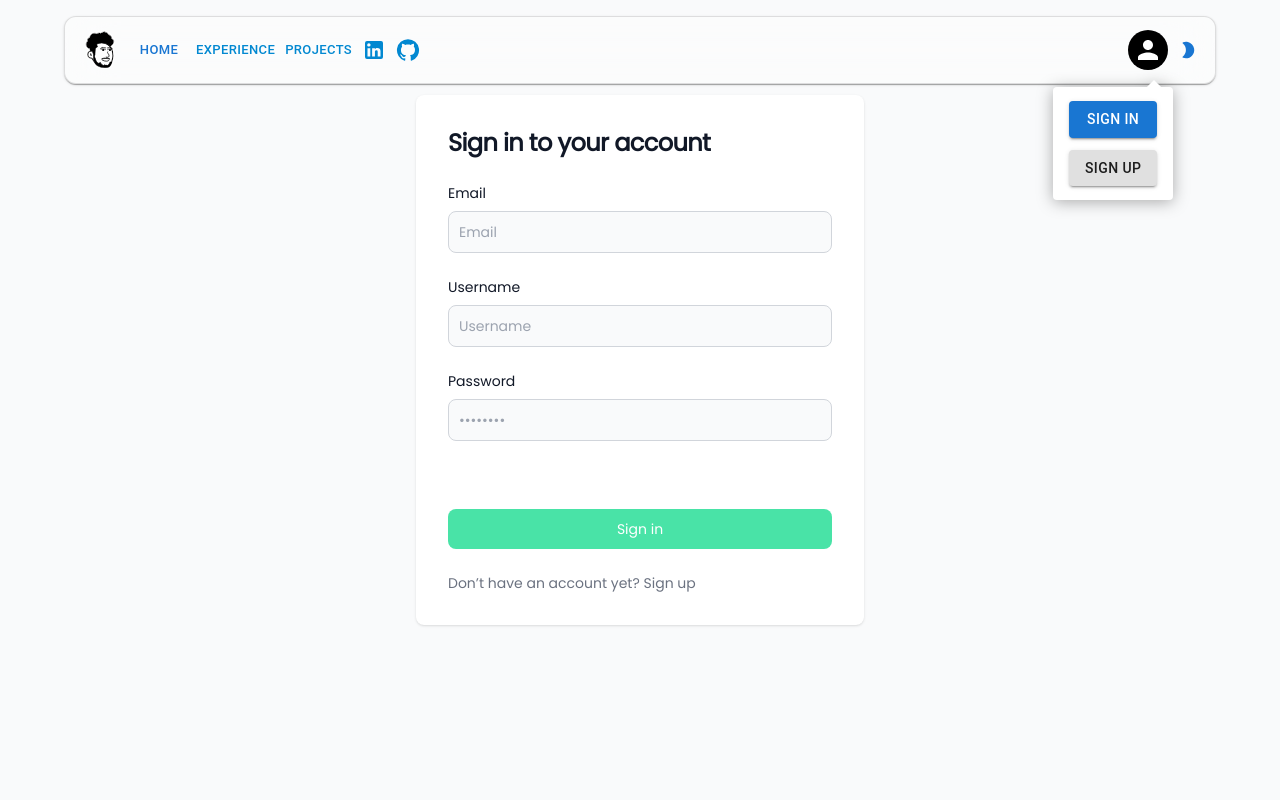
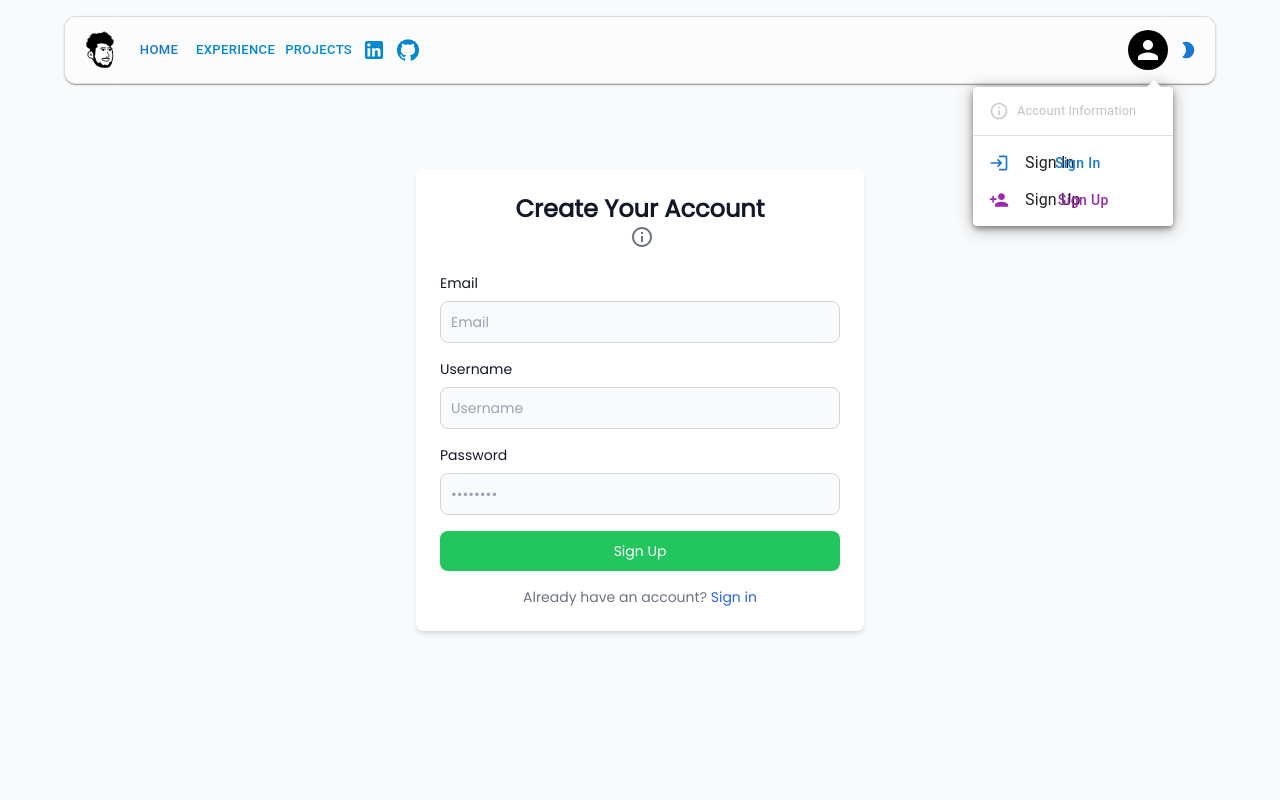
Before and after one commit to Roba-Geleta/frontend, a React (Vite) app: page /register in a window 1280 px wide. Both pictures are taken after a click on the button 1148 px from the left and 50 px from the top of the page. Shown: the top 800 px of the page. Built offline with nearby package versions, Linux system fonts and the light colour scheme; no server answers.

Commit message:
update the styling for login and register pages

```diff
--- a/src/Components/AppAppBar/AppAppBar.tsx
+++ b/src/Components/AppAppBar/AppAppBar.tsx
@@ -1,4 +1,4 @@
-import React, { useState, MouseEvent } from "react";
+import React, { useState, MouseEvent, useContext } from "react";
 import { Link } from "react-router-dom";
 import { styled, alpha } from "@mui/material/styles";
 import {
@@ -23,10 +23,15 @@ import AccountCircleIcon from "@mui/icons-material/AccountCircle";
 import AlternateEmailIcon from "@mui/icons-material/AlternateEmail";
 import LinkedInIcon from "@mui/icons-material/LinkedIn";
 import GitHubIcon from "@mui/icons-material/GitHub";
+import InfoOutlinedIcon from "@mui/icons-material/InfoOutlined";
+import LogoutIcon from "@mui/icons-material/Logout";
+import LoginIcon from "@mui/icons-material/Login";
+import PersonAddIcon from "@mui/icons-material/PersonAdd";
 
 import RobaLogo from "../RobaLogo/RobaLogo";
 import ToggleColorMode from "../ToggleColorMode/ToggleColorMode";
 import { useAuth } from "../../Context/userAuth";
+import { ThemeContext } from "../../Context/ThemeContext";
 
 // Helper Functions
 const stringToColor = (string: string): string => {
@@ -70,6 +75,7 @@ const AppAppBar: React.FC = () => {
   const [drawerOpen, setDrawerOpen] = useState(false);
   const [anchorEl, setAnchorEl] = useState<null | HTMLElement>(null);
   const { isLoggedIn, user, logoutUser } = useAuth();
+  const { mode } = useContext(ThemeContext);
 
   const isMenuOpen = Boolean(anchorEl);
 
@@ -88,57 +94,90 @@ const AppAppBar: React.FC = () => {
 
   // Menu Items for Authenticated Users
   const authenticatedMenu: React.ReactElement[] = [
-    <MenuItem key="username" className="flex flex-row" disabled>
+    <MenuItem key="username" disabled>
       <ListItemIcon>
         <AccountCircleIcon fontSize="small" />
       </ListItemIcon>
-      <ListItemText>{user?.userName}</ListItemText>
+      <ListItemText
+        primary={user?.userName}
+        primaryTypographyProps={{
+          color: "text.primary",
+          fontSize: "0.9rem",
+        }}
+      />
     </MenuItem>,
-    <MenuItem key="email" className="flex flex-row" disabled>
+    <MenuItem key="email" disabled>
       <ListItemIcon>
-        <AlternateEmailIcon fontSize="inherit" />
+        <AlternateEmailIcon fontSize="small" />
       </ListItemIcon>
-      <ListItemText sx={{ fontSize: "0.7rem" }}>{user?.email}</ListItemText>
+      <ListItemText
+        primary={user?.email}
+        primaryTypographyProps={{
+          color: "text.secondary",
+          fontSize: "0.8rem",
+        }}
+      />
     </MenuItem>,
     <Divider key="divider" />,
-    <MenuItem key="sign-out">
-      <Button
-        color="error"
-        variant="contained"
-        onClick={() => {
-          logoutUser();
-          handleMenuClose();
+    <MenuItem
+      key="sign-out"
+      onClick={() => {
+        logoutUser();
+        handleMenuClose();
+      }}
+    >
+      <ListItemIcon>
+        <LogoutIcon fontSize="small" color="error" />
+      </ListItemIcon>
+      <ListItemText
+        primary="Sign out"
+        primaryTypographyProps={{
+          color: "error.main",
+          fontWeight: "medium",
         }}
-        fullWidth
-      >
-        Sign out
-      </Button>
+      />
     </MenuItem>,
   ];
 
   // Menu Items for Unauthenticated Users
   const unauthenticatedMenu: React.ReactElement[] = [
-    <MenuItem key="login">
-      <Link to="/login" className="hover:text-darkBlue w-full">
+    <MenuItem key="login" onClick={handleMenuClose}>
+      <ListItemIcon>
+        <LoginIcon fontSize="small" color="primary" />
+      </ListItemIcon>
+      <ListItemText primary="Sign In" />
+      <Link to="/login" className="w-full">
         <Button
           color="primary"
-          variant="contained"
+          variant="text"
           fullWidth
-          onClick={handleMenuClose}
+          sx={{
+            textTransform: "none",
+            justifyContent: "flex-start",
+            padding: 0,
+          }}
         >
           Sign In
         </Button>
       </Link>
     </MenuItem>,
-    <MenuItem key="register">
+    <MenuItem key="register" onClick={handleMenuClose}>
+      <ListItemIcon>
+        <PersonAddIcon fontSize="small" color="secondary" />
+      </ListItemIcon>
+      <ListItemText primary="Sign Up" />
       <Link to="/register" className="w-full">
         <Button
-          color="inherit"
-          variant="contained"
+          color="secondary"
+          variant="text"
           fullWidth
-          onClick={handleMenuClose}
+          sx={{
+            textTransform: "none",
+            justifyContent: "flex-start",
+            padding: 0,
+          }}
         >
-          Sign up
+          Sign Up
         </Button>
       </Link>
     </MenuItem>,
@@ -247,11 +286,12 @@ const AppAppBar: React.FC = () => {
               onClose={handleMenuClose}
               onClick={handleMenuClose}
               PaperProps={{
-                elevation: 0,
+                elevation: 4,
                 sx: {
                   overflow: "visible",
                   filter: "drop-shadow(0px 2px 8px rgba(0,0,0,0.32))",
                   mt: 1.5,
+                  minWidth: 200, // Set a minimum width
                   "& .MuiAvatar-root": {
                     width: 32,
                     height: 32,
@@ -270,17 +310,38 @@ const AppAppBar: React.FC = () => {
                     transform: "translateY(-50%) rotate(45deg)",
                     zIndex: 0,
                   },
-                  backgroundColor: "background.paper",
-                  "& .MuiMenu-paper": {
-                    // Ensuring dark mode for the menu
-                    backgroundColor: "gray-800",
-                  },
+                  backgroundColor:
+                    mode === "dark" ? "#1f2937" : "background.paper", // Adjust based on mode
                 },
               }}
               transformOrigin={{ horizontal: "right", vertical: "top" }}
               anchorOrigin={{ horizontal: "right", vertical: "bottom" }}
             >
-              {isLoggedIn() ? authenticatedMenu : unauthenticatedMenu}
+              {/* Info Tooltip */}
+              <MenuItem disabled>
+                <Tooltip
+                  title="Currently, the Account system is used to interact with the Financial Modeling Prep (FMP) API and to store/manage stock portfolios and comments."
+                  arrow
+                  placement="right"
+                >
+                  <InfoOutlinedIcon
+                    fontSize="small"
+                    sx={{
+                      color: mode === "dark" ? "grey.400" : "grey.600",
+                      mr: 1,
+                    }}
+                  />
+                </Tooltip>
+                <ListItemText
+                  primary="Account Information"
+                  primaryTypographyProps={{
+                    color: mode === "dark" ? "grey.300" : "grey.700",
+                    fontSize: "0.8rem",
+                  }}
+                />
+              </MenuItem>
+              <Divider />
+              {user ? authenticatedMenu : unauthenticatedMenu}
             </Menu>
           </Box>
 
--- a/src/Pages/LoginPage/LoginPage.tsx
+++ b/src/Pages/LoginPage/LoginPage.tsx
@@ -1,10 +1,13 @@
+// LoginPage.tsx
+
 import React from "react";
 import * as Yup from "yup";
 import { yupResolver } from "@hookform/resolvers/yup";
 import { useAuth } from "../../Context/userAuth";
 import { useForm } from "react-hook-form";
-
-type Props = {};
+import { Link } from "react-router-dom"; // Import Link for navigation
+import InfoOutlinedIcon from "@mui/icons-material/InfoOutlined"; // Import Info Icon
+import Tooltip from "@mui/material/Tooltip"; // Import Tooltip from MUI
 
 type LoginFormsInputs = {
   userName: string;
@@ -16,7 +19,7 @@ const validation = Yup.object().shape({
   password: Yup.string().required("Password is required"),
 });
 
-const LoginPage = (props: Props) => {
+const LoginPage = () => {
   const { loginUser } = useAuth();
   const {
     register,
@@ -31,20 +34,26 @@ const LoginPage = (props: Props) => {
   };
 
   return (
-    <section className="bg-gray-50 dark:bg-gray-900">
-      <div className="flex flex-col items-center justify-center px-6 py-8 mx-auto md:h-screen lg:py-0">
-        <div className="w-full bg-white rounded-lg shadow dark:border md:mb-20 sm:max-w-md xl:p-0 dark:bg-gray-800 dark:border-gray-700">
-          <div className="p-6 space-y-4 md:space-y-6 sm:p-8">
-            <h1 className="text-xl font-bold leading-tight tracking-tight text-gray-900 md:text-2xl dark:text-white">
+    <section className="bg-gray-50 dark:bg-gray-900 min-h-screen flex items-center justify-center">
+      <div className="w-full max-w-md bg-white dark:bg-gray-800 rounded-lg shadow-md p-6 space-y-6">
+        <div className="text-center">
+          <h1 className="text-2xl font-bold text-gray-900 dark:text-white">
             Sign in to your account
           </h1>
-            <form
-              className="space-y-4 md:space-y-6"
-              onSubmit={handleSubmit(handleLogin)}
+          {/* Info Icon with Tooltip */}
+          <Tooltip
+            title="Currently, the Account system is used to interact with the Financial Modeling Prep (FMP) API and to store/manage stock portfolios and comments."
+            arrow
+            placement="right"
           >
+            <InfoOutlinedIcon className="text-gray-500 dark:text-gray-400 ml-1 cursor-pointer" />
+          </Tooltip>
+        </div>
+        <form className="space-y-4" onSubmit={handleSubmit(handleLogin)}>
+          {/* Username Field */}
           <div>
             <label
-                  htmlFor="email"
+              htmlFor="username"
               className="block mb-2 text-sm font-medium text-gray-900 dark:text-white"
             >
               Username
@@ -52,16 +61,21 @@ const LoginPage = (props: Props) => {
             <input
               type="text"
               id="username"
-                  className="bg-gray-50 border border-gray-300 text-gray-900 sm:text-sm rounded-lg focus:ring-primary-600 focus:border-primary-600 block w-full p-2.5 dark:bg-gray-700 dark:border-gray-600 dark:placeholder-gray-400 dark:text-white dark:focus:ring-blue-500 dark:focus:border-blue-500"
+              className={`bg-gray-50 border ${
+                errors.userName
+                  ? "border-red-500 dark:border-red-400"
+                  : "border-gray-300 dark:border-gray-600"
+              } text-gray-900 dark:text-white sm:text-sm rounded-lg focus:ring-primary-600 focus:border-primary-600 block w-full p-2.5 dark:bg-gray-700`}
               placeholder="Username"
               {...register("userName")}
             />
-                {errors.userName ? (
-                  <p className="text-white">{errors.userName.message}</p>
-                ) : (
-                  ""
+            {errors.userName && (
+              <p className="mt-1 text-sm text-red-600 dark:text-red-400">
+                {errors.userName.message}
+              </p>
             )}
           </div>
+          {/* Password Field */}
           <div>
             <label
               htmlFor="password"
@@ -73,41 +87,37 @@ const LoginPage = (props: Props) => {
               type="password"
               id="password"
               placeholder="••••••••"
-                  className="bg-gray-50 border border-gray-300 text-gray-900 sm:text-sm rounded-lg focus:ring-primary-600 focus:border-primary-600 block w-full p-2.5 dark:bg-gray-700 dark:border-gray-600 dark:placeholder-gray-400 dark:text-white dark:focus:ring-blue-500 dark:focus:border-blue-500"
+              className={`bg-gray-50 border ${
+                errors.password
+                  ? "border-red-500 dark:border-red-400"
+                  : "border-gray-300 dark:border-gray-600"
+              } text-gray-900 dark:text-white sm:text-sm rounded-lg focus:ring-primary-600 focus:border-primary-600 block w-full p-2.5 dark:bg-gray-700`}
               {...register("password")}
             />
-                {errors.password ? (
-                  <p className="text-white">{errors.password.message}</p>
-                ) : (
-                  ""
+            {errors.password && (
+              <p className="mt-1 text-sm text-red-600 dark:text-red-400">
+                {errors.password.message}
+              </p>
             )}
           </div>
-              <div className="flex items-center justify-between">
-                <a
-                  href="#"
-                  className="text-sm text-white font-medium text-primary-600 hover:underline dark:text-primary-500"
-                >
-                  Forgot password?
-                </a>
-              </div>
+          {/* Action Buttons */}
           <button
             type="submit"
-                className="w-full text-white bg-lightGreen hover:bg-primary-700 focus:ring-4 focus:outline-none focus:ring-primary-300 font-medium rounded-lg text-sm px-5 py-2.5 text-center dark:bg-primary-600 dark:hover:bg-primary-700 dark:focus:ring-primary-800"
+            className="w-full text-white bg-green-500 hover:bg-green-600 focus:ring-4 focus:outline-none focus:ring-green-300 font-medium rounded-lg text-sm px-5 py-2.5 text-center dark:bg-green-600 dark:hover:bg-green-700 dark:focus:ring-green-800 transition duration-200"
           >
             Sign in
           </button>
-              <p className="text-sm font-light text-gray-500 dark:text-gray-400">
+          {/* Sign Up Link */}
+          <p className="text-sm font-light text-gray-500 dark:text-gray-400 text-center">
             Don’t have an account yet?{" "}
-                <a
-                  href="#"
-                  className="font-medium text-primary-600 hover:underline dark:text-primary-500"
+            <Link
+              to="/register"
+              className="font-medium text-blue-600 hover:underline dark:text-blue-500"
             >
               Sign up
-                </a>
+            </Link>
           </p>
         </form>
-          </div>
-        </div>
       </div>
     </section>
   );
--- a/src/Pages/RegisterPage/RegisterPage.tsx
+++ b/src/Pages/RegisterPage/RegisterPage.tsx
@@ -1,10 +1,13 @@
+// RegisterPage.tsx
+
 import React from "react";
 import * as Yup from "yup";
 import { yupResolver } from "@hookform/resolvers/yup";
 import { useAuth } from "../../Context/userAuth";
 import { useForm } from "react-hook-form";
-
-type Props = {};
+import { Link } from "react-router-dom";
+import InfoOutlinedIcon from "@mui/icons-material/InfoOutlined";
+import Tooltip from "@mui/material/Tooltip";
 
 type RegisterFormsInputs = {
   email: string;
@@ -13,12 +16,14 @@ type RegisterFormsInputs = {
 };
 
 const validation = Yup.object().shape({
-  email: Yup.string().required("Email is required"),
+  email: Yup.string()
+    .email("Must be a valid email")
+    .required("Email is required"),
   userName: Yup.string().required("Username is required"),
   password: Yup.string().required("Password is required"),
 });
 
-const RegisterPage = (props: Props) => {
+const RegisterPage = () => {
   const { registerUser } = useAuth();
   const {
     register,
@@ -28,22 +33,31 @@ const RegisterPage = (props: Props) => {
     resolver: yupResolver(validation),
   });
 
-  const handleLogin = (form: RegisterFormsInputs) => {
+  const handleRegister = (form: RegisterFormsInputs) => {
     registerUser(form.email, form.userName, form.password);
   };
 
   return (
-    <section className="bg-gray-50 dark:bg-gray-900">
-      <div className="flex flex-col items-center justify-center px-6 py-8 mx-auto md:h-screen lg:py-0">
-        <div className="w-full bg-white rounded-lg shadow dark:border md:mb-20 sm:max-w-md xl:p-0 dark:bg-gray-800 dark:border-gray-700">
-          <div className="p-6 space-y-4 md:space-y-6 sm:p-8">
-            <h1 className="text-xl font-bold leading-tight tracking-tight text-gray-900 md:text-2xl dark:text-white">
-              Sign in to your account
+    <section className="bg-gray-50 dark:bg-gray-900 min-h-screen flex items-center justify-center">
+      <div className="w-full max-w-md bg-white dark:bg-gray-800 rounded-lg shadow-md p-6 space-y-6">
+        <div className="text-center">
+          <h1 className="text-2xl font-bold text-gray-900 dark:text-white">
+            Create Your Account
           </h1>
-            <form
-              className="space-y-4 md:space-y-6"
-              onSubmit={handleSubmit(handleLogin)}
+          {/* Info Icon with Tooltip */}
+          <Tooltip
+            title="Currently, the Account system is used to interact with the Financial Modeling Prep (FMP) API and to store/manage stock portfolios and comments."
+            arrow
+            placement="right"
           >
+            <InfoOutlinedIcon
+              className="text-gray-500 dark:text-gray-400 ml-1 cursor-pointer"
+              aria-label="Information"
+            />
+          </Tooltip>
+        </div>
+        <form className="space-y-4" onSubmit={handleSubmit(handleRegister)}>
+          {/* Email Field */}
           <div>
             <label
               htmlFor="email"
@@ -52,18 +66,23 @@ const RegisterPage = (props: Props) => {
               Email
             </label>
             <input
-                  type="text"
+              type="email"
               id="email"
-                  className="bg-gray-50 border border-gray-300 text-gray-900 sm:text-sm rounded-lg focus:ring-primary-600 focus:border-primary-600 block w-full p-2.5 dark:bg-gray-700 dark:border-gray-600 dark:placeholder-gray-400 dark:text-white dark:focus:ring-blue-500 dark:focus:border-blue-500"
+              className={`bg-gray-50 border ${
+                errors.email
+                  ? "border-red-500 dark:border-red-400"
+                  : "border-gray-300 dark:border-gray-600"
+              } text-gray-900 dark:text-white sm:text-sm rounded-lg focus:ring-primary-600 focus:border-primary-600 block w-full p-2.5 dark:bg-gray-700`}
               placeholder="Email"
               {...register("email")}
             />
-                {errors.email ? (
-                  <p className="text-white">{errors.email.message}</p>
-                ) : (
-                  ""
+            {errors.email && (
+              <p className="mt-1 text-sm text-red-600 dark:text-red-400">
+                {errors.email.message}
+              </p>
             )}
           </div>
+          {/* Username Field */}
           <div>
             <label
               htmlFor="username"
@@ -74,16 +93,21 @@ const RegisterPage = (props: Props) => {
             <input
               type="text"
               id="username"
-                  className="bg-gray-50 border border-gray-300 text-gray-900 sm:text-sm rounded-lg focus:ring-primary-600 focus:border-primary-600 block w-full p-2.5 dark:bg-gray-700 dark:border-gray-600 dark:placeholder-gray-400 dark:text-white dark:focus:ring-blue-500 dark:focus:border-blue-500"
+              className={`bg-gray-50 border ${
+                errors.userName
+                  ? "border-red-500 dark:border-red-400"
+                  : "border-gray-300 dark:border-gray-600"
+              } text-gray-900 dark:text-white sm:text-sm rounded-lg focus:ring-primary-600 focus:border-primary-600 block w-full p-2.5 dark:bg-gray-700`}
               placeholder="Username"
               {...register("userName")}
             />
-                {errors.userName ? (
-                  <p className="text-white">{errors.userName.message}</p>
-                ) : (
-                  ""
+            {errors.userName && (
+              <p className="mt-1 text-sm text-red-600 dark:text-red-400">
+                {errors.userName.message}
+              </p>
             )}
           </div>
+          {/* Password Field */}
           <div>
             <label
               htmlFor="password"
@@ -95,41 +119,37 @@ const RegisterPage = (props: Props) => {
               type="password"
               id="password"
               placeholder="••••••••"
-                  className="bg-gray-50 border border-gray-300 text-gray-900 sm:text-sm rounded-lg focus:ring-primary-600 focus:border-primary-600 block w-full p-2.5 dark:bg-gray-700 dark:border-gray-600 dark:placeholder-gray-400 dark:text-white dark:focus:ring-blue-500 dark:focus:border-blue-500"
+              className={`bg-gray-50 border ${
+                errors.password
+                  ? "border-red-500 dark:border-red-400"
+                  : "border-gray-300 dark:border-gray-600"
+              } text-gray-900 dark:text-white sm:text-sm rounded-lg focus:ring-primary-600 focus:border-primary-600 block w-full p-2.5 dark:bg-gray-700`}
               {...register("password")}
             />
-                {errors.password ? (
-                  <p className="text-white">{errors.password.message}</p>
-                ) : (
-                  ""
+            {errors.password && (
+              <p className="mt-1 text-sm text-red-600 dark:text-red-400">
+                {errors.password.message}
+              </p>
             )}
           </div>
-              <div className="flex items-center justify-between">
-                <a
-                  href="#"
-                  className="text-sm text-white font-medium text-primary-600 hover:underline dark:text-primary-500"
-                >
-                  Forgot password?
-                </a>
-              </div>
+          {/* Action Buttons */}
           <button
             type="submit"
-                className="w-full text-white bg-lightGreen hover:bg-primary-700 focus:ring-4 focus:outline-none focus:ring-primary-300 font-medium rounded-lg text-sm px-5 py-2.5 text-center dark:bg-primary-600 dark:hover:bg-primary-700 dark:focus:ring-primary-800"
+            className="w-full text-white bg-green-500 hover:bg-green-600 focus:ring-4 focus:outline-none focus:ring-green-300 font-medium rounded-lg text-sm px-5 py-2.5 text-center dark:bg-green-600 dark:hover:bg-green-700 dark:focus:ring-green-800 transition duration-200"
+          >
+            Sign Up
+          </button>
+          {/* Sign In Link */}
+          <p className="text-sm font-light text-gray-500 dark:text-gray-400 text-center">
+            Already have an account?{" "}
+            <Link
+              to="/login"
+              className="font-medium text-blue-600 hover:underline dark:text-blue-500"
             >
               Sign in
-              </button>
-              <p className="text-sm font-light text-gray-500 dark:text-gray-400">
-                Don’t have an account yet?{" "}
-                <a
-                  href="#"
-                  className="font-medium text-primary-600 hover:underline dark:text-primary-500"
-                >
-                  Sign up
-                </a>
+            </Link>
           </p>
         </form>
-          </div>
-        </div>
       </div>
     </section>
   );
```
Lines whose indentation alone changed are shown as unchanged.
